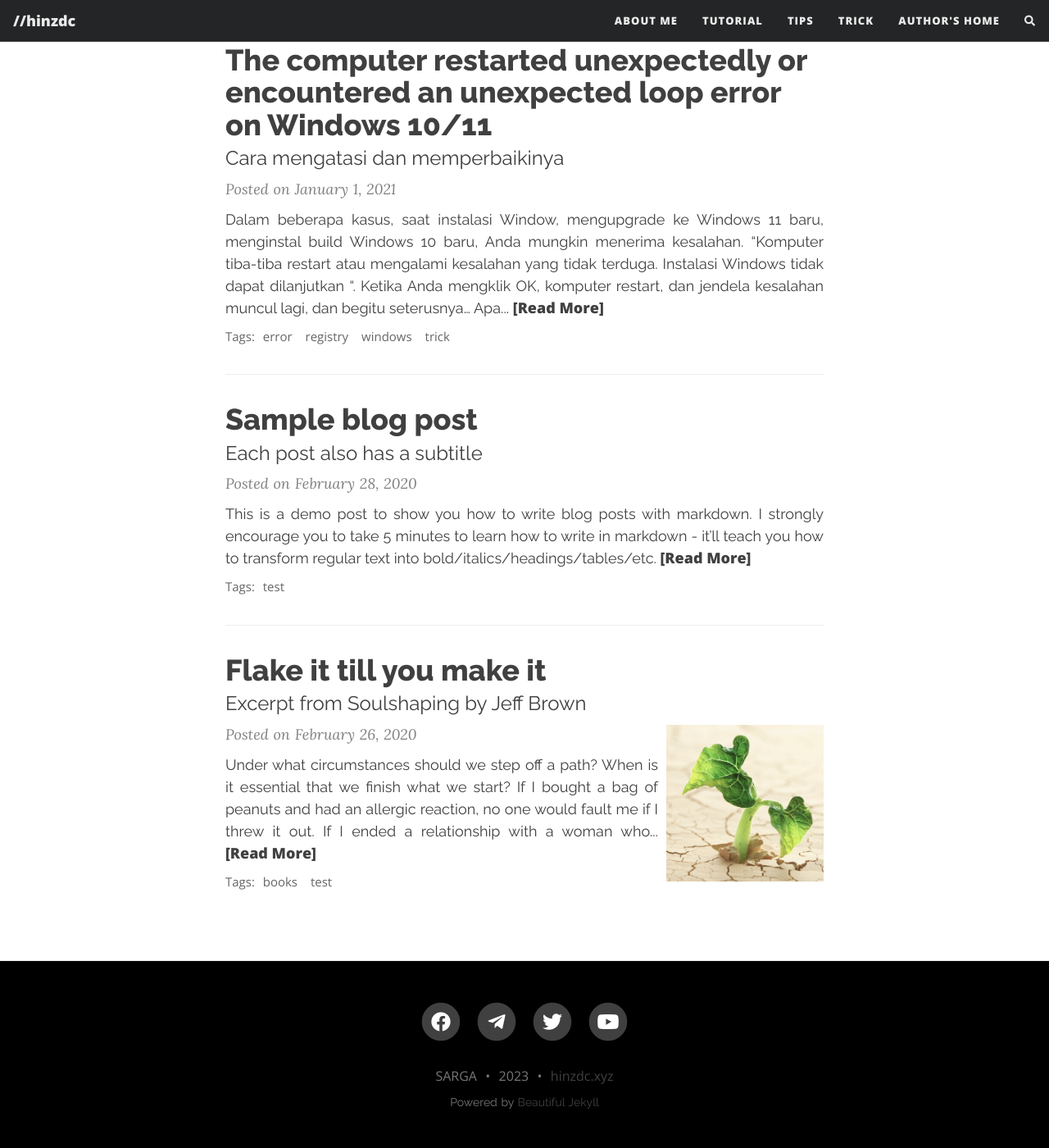
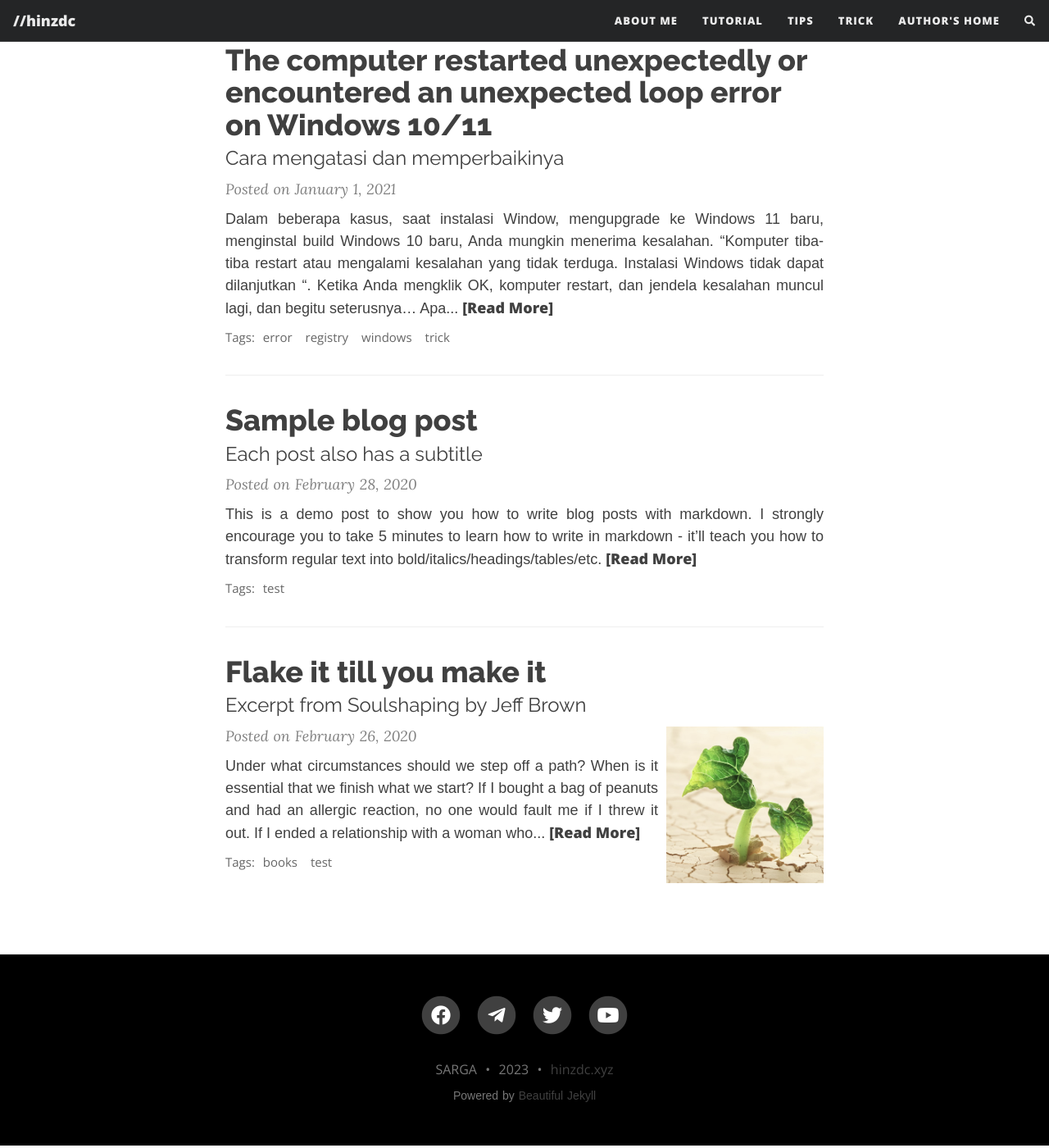
Before and after one commit to hinzdc/blog, a Jekyll site: the page built from index.html, in a window 1280 px wide and 1400 px high, scrolled down 285 px. Shown: the whole window at 82% size. Built offline with Jekyll 4.4.1, drawn with Linux system fonts in a browser that asks for light colours; nearby versions of some CDN libraries; the list of posts is cut into pages by our own code; comment, search, counter and statistics services are not loaded.

Commit message:
Update beautifuljekyll.css

```diff
--- a/assets/css/beautifuljekyll.css
+++ b/assets/css/beautifuljekyll.css
@@ -8,11 +8,11 @@ layout: null
 
 html {
   font-size: 100%
-  font-family: 'Raleway', sans-serif;
+  font-family: 'Ralewaybold', sans-serif;
 }
 
 body {
-  font-family: 'Raleway', sans-serif;
+  font-family: 'Ralewaybold', sans-serif;
   font-size: 1.125rem;
   color: {{ site.text-col | default: "#404040" }};
   position: relative;
```
